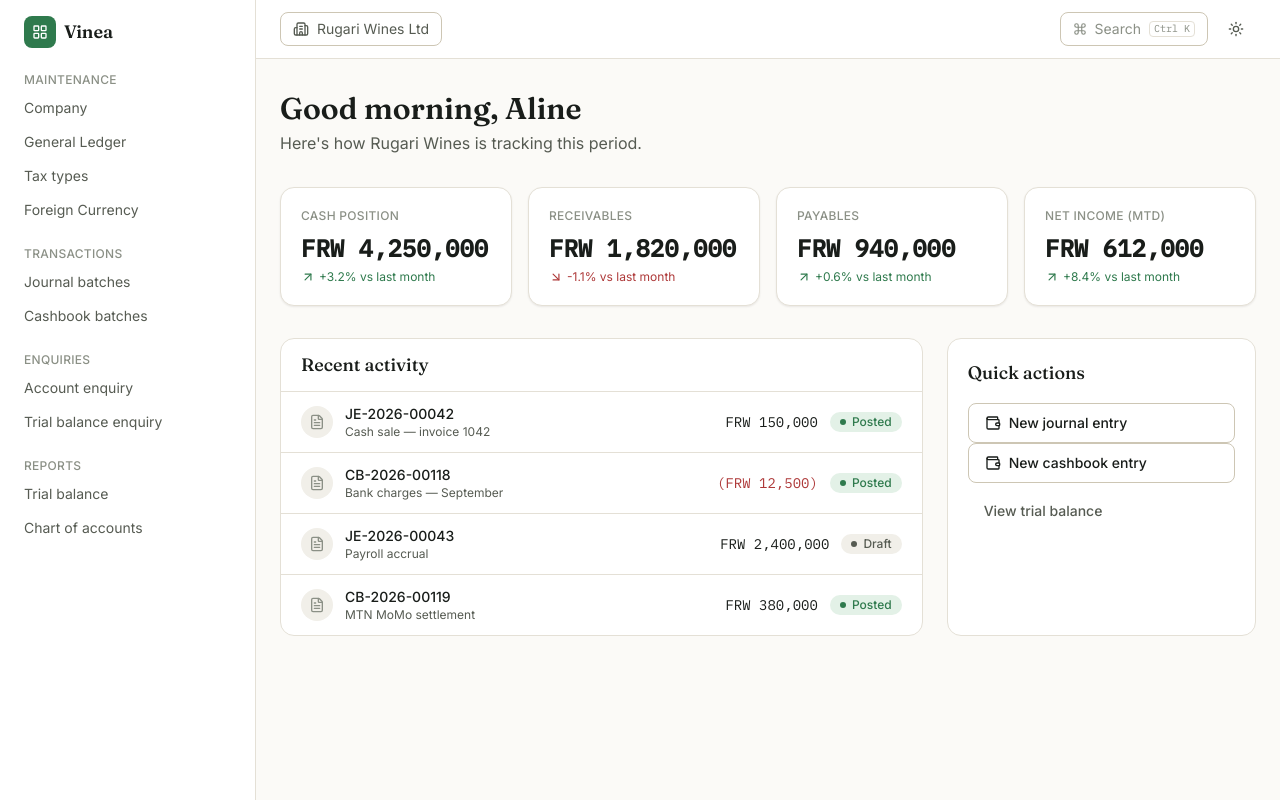
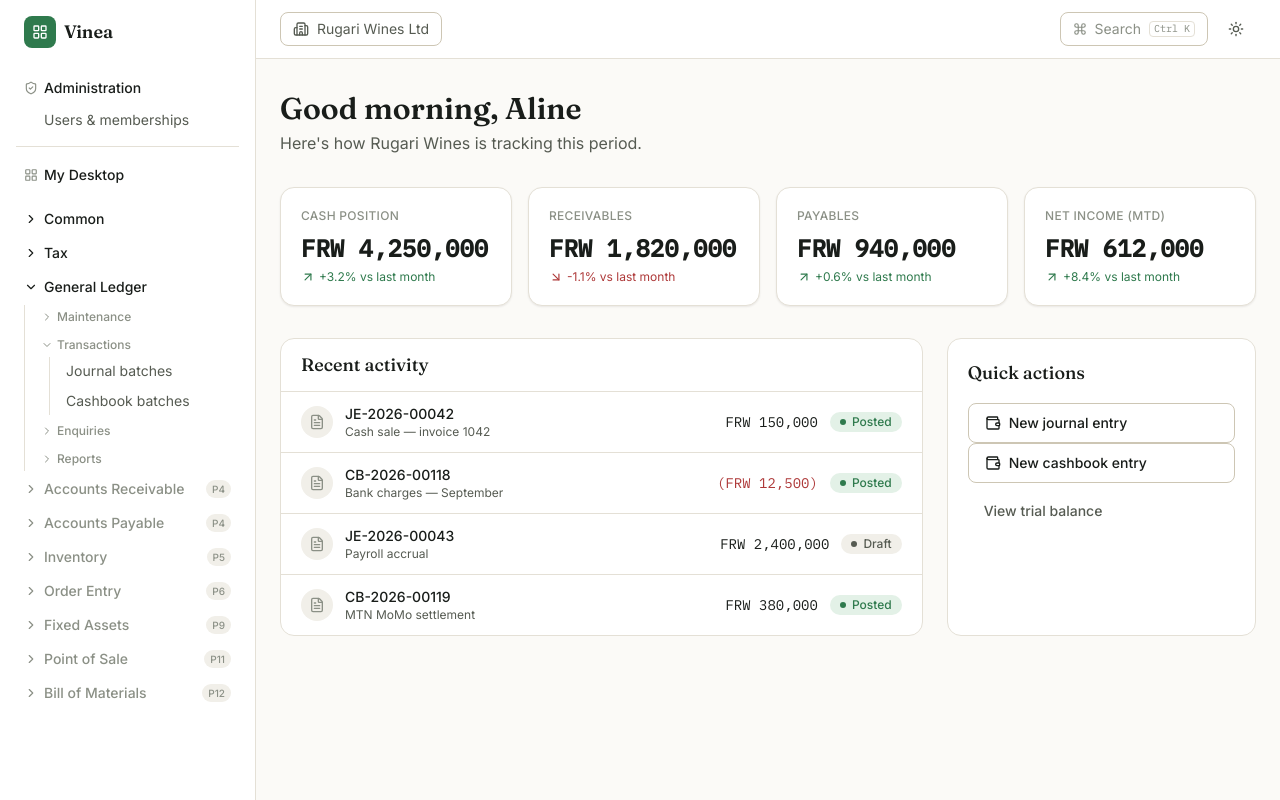
Before and after one commit to jibu7/vinea, a Next.js app in the folder frontend/: page /design/prototypes/dashboard in a window 1280 px wide. Built offline with nearby package versions, Linux system fonts and the light colour scheme.

Commit message:
fix(frontend): P3 nav — module-first explorer tree (Maintenance/Transactions/Enquiries/Reports nested per module) per owner's Sage reference

```diff
--- a/frontend/src/app/design/prototypes/dashboard/page.tsx
+++ b/frontend/src/app/design/prototypes/dashboard/page.tsx
@@ -1,16 +1,10 @@
 import Link from "next/link";
-import { LayoutGrid, Building2, Command as CommandIcon, Sun, ArrowUpRight, ArrowDownRight, FileText, Wallet } from "lucide-react";
+import { LayoutGrid, Building2, Command as CommandIcon, Sun, ArrowUpRight, ArrowDownRight, FileText, Wallet, ShieldCheck } from "lucide-react";
 import { Button } from "@/design/components/button";
 import { StatusChip } from "@/design/components/status-chip";
 import { Money } from "@/design/components/money";
+import { ModuleNav } from "@/design/components/module-nav";
 import { RWF } from "@/lib/format";
-
-const navGroups = [
-  { label: "Maintenance", items: ["Company", "General Ledger", "Tax types", "Foreign Currency"] },
-  { label: "Transactions", items: ["Journal batches", "Cashbook batches"] },
-  { label: "Enquiries", items: ["Account enquiry", "Trial balance enquiry"] },
-  { label: "Reports", items: ["Trial balance", "Chart of accounts"] },
-];
 
 const kpis = [
   { label: "Cash position", amount: 4250000, delta: "+3.2%", up: true },
@@ -29,31 +23,28 @@ const activity = [
 export default function DashboardPrototype() {
   return (
     <div className="flex min-h-screen" data-density="airy">
-      <aside className="hidden w-64 shrink-0 border-r border-[var(--vinea-border)] bg-[var(--vinea-surface-raised)] p-4 lg:block">
+      <aside className="hidden w-64 shrink-0 overflow-y-auto border-r border-[var(--vinea-border)] bg-[var(--vinea-surface-raised)] p-4 lg:block">
         <div className="mb-6 flex items-center gap-2 px-2">
           <div className="flex size-8 items-center justify-center rounded-[var(--radius-control)] bg-[var(--vinea-brand)] text-white">
             <LayoutGrid className="size-4" />
           </div>
           <span className="font-display text-lg font-semibold">Vinea</span>
         </div>
-        <nav className="space-y-5">
-          {navGroups.map((group) => (
-            <div key={group.label}>
-              <p className="px-2 text-xs font-medium uppercase tracking-wide text-[var(--vinea-ink-subtle)]">
-                {group.label}
-              </p>
-              <ul className="mt-1 space-y-0.5">
-                {group.items.map((item) => (
-                  <li key={item}>
-                    <span className="block cursor-pointer rounded-[var(--radius-control)] px-2 py-1.5 text-sm text-[var(--vinea-ink-muted)] hover:bg-[var(--vinea-surface-sunken)] hover:text-[var(--vinea-ink)]">
-                      {item}
-                    </span>
-                  </li>
-                ))}
-              </ul>
-            </div>
-          ))}
-        </nav>
+
+        {/* Administration sits apart from the module tree — mirrors Sage's top-bar placement */}
+        <div className="mb-3 border-b border-[var(--vinea-border)] pb-3">
+          <span className="flex items-center gap-1.5 rounded-[var(--radius-control)] px-2 py-1.5 text-sm font-medium text-[var(--vinea-ink)] hover:bg-[var(--vinea-surface-sunken)]">
+            <ShieldCheck className="size-3.5 text-[var(--vinea-ink-subtle)]" />
+            Administration
+          </span>
+          <ul className="ml-5 mt-0.5">
+            <li className="cursor-pointer rounded-[var(--radius-control)] px-2 py-1 text-sm text-[var(--vinea-ink-muted)] hover:bg-[var(--vinea-surface-sunken)] hover:text-[var(--vinea-ink)]">
+              Users &amp; memberships
+            </li>
+          </ul>
+        </div>
+
+        <ModuleNav />
       </aside>
 
       <div className="flex-1">
--- /dev/null
+++ b/frontend/src/design/components/module-nav.tsx
@@ -0,0 +1,208 @@
+"use client";
+
+import { useState } from "react";
+import { ChevronDown, ChevronRight, LayoutGrid } from "lucide-react";
+import { cn } from "@/lib/cn";
+
+export interface NavLeaf {
+  label: string;
+  phase?: string; // set when the screen belongs to a later phase — renders disabled with a tag
+}
+
+export interface NavIntent {
+  label: "Maintenance" | "Transactions" | "Enquiries" | "Reports";
+  items: NavLeaf[];
+}
+
+export interface NavModule {
+  label: string;
+  phase?: string; // whole module not live yet
+  intents: NavIntent[];
+}
+
+/**
+ * Sage-style explorer tree: module first, Maintenance/Transactions/Enquiries/Reports
+ * nested per module (matches the owner's reference UI) — distinct from the top-bar
+ * intents, which stay as quick filters/command-palette groups, not the primary tree.
+ */
+export const navModules: NavModule[] = [
+  {
+    label: "Common",
+    intents: [{ label: "Maintenance", items: [{ label: "Company details" }, { label: "Foreign currency" }] }],
+  },
+  {
+    label: "Tax",
+    intents: [{ label: "Maintenance", items: [{ label: "Tax types" }] }],
+  },
+  {
+    label: "General Ledger",
+    intents: [
+      {
+        label: "Maintenance",
+        items: [
+          { label: "Chart of accounts" },
+          { label: "Branches" },
+          { label: "Transaction types" },
+          { label: "Defaults" },
+          { label: "Rename account" },
+          { label: "Projects" },
+        ],
+      },
+      { label: "Transactions", items: [{ label: "Journal batches" }, { label: "Cashbook batches" }] },
+      { label: "Enquiries", items: [{ label: "Account enquiry" }, { label: "Trial balance enquiry" }] },
+      {
+        label: "Reports",
+        items: [
+          { label: "Account transactions" },
+          { label: "Trial balance" },
+          { label: "Chart of accounts" },
+          { label: "Bank reconciliation", phase: "P8" },
+          { label: "Cashbooks", phase: "P8" },
+          { label: "Balance sheet", phase: "P10" },
+          { label: "Income statement", phase: "P10" },
+        ],
+      },
+    ],
+  },
+  {
+    label: "Accounts Receivable",
+    phase: "P4",
+    intents: [
+      { label: "Maintenance", items: [{ label: "Customers" }, { label: "Sales reps" }] },
+      { label: "Transactions", items: [{ label: "Invoice" }, { label: "Credit note" }, { label: "Allocate" }] },
+      { label: "Enquiries", items: [{ label: "Customer enquiry" }] },
+      { label: "Reports", items: [{ label: "Age analysis" }, { label: "Statements" }] },
+    ],
+  },
+  {
+    label: "Accounts Payable",
+    phase: "P4",
+    intents: [
+      { label: "Maintenance", items: [{ label: "Suppliers" }] },
+      { label: "Transactions", items: [{ label: "GRV" }, { label: "Purchase order" }, { label: "Return to supplier" }] },
+      { label: "Enquiries", items: [{ label: "Supplier enquiry" }] },
+      { label: "Reports", items: [{ label: "Age analysis" }] },
+    ],
+  },
+  {
+    label: "Inventory",
+    phase: "P5",
+    intents: [
+      { label: "Maintenance", items: [{ label: "Items" }, { label: "Warehouses" }] },
+      { label: "Transactions", items: [{ label: "Adjustments" }, { label: "Transfers" }, { label: "Counts" }] },
+      { label: "Reports", items: [{ label: "Valuation" }, { label: "Movement" }] },
+    ],
+  },
+  {
+    label: "Order Entry",
+    phase: "P6",
+    intents: [{ label: "Transactions", items: [{ label: "Sales order" }, { label: "Purchase order" }] }],
+  },
+  {
+    label: "Fixed Assets",
+    phase: "P9",
+    intents: [{ label: "Maintenance", items: [{ label: "Asset register" }] }],
+  },
+  {
+    label: "Point of Sale",
+    phase: "P11",
+    intents: [{ label: "Transactions", items: [{ label: "Sales" }, { label: "Returns" }] }],
+  },
+  {
+    label: "Bill of Materials",
+    phase: "P12",
+    intents: [{ label: "Transactions", items: [{ label: "Manufacture process" }] }],
+  },
+];
+
+function IntentGroup({ intent, moduleDisabled }: { intent: NavIntent; moduleDisabled: boolean }) {
+  const [open, setOpen] = useState(intent.label === "Transactions");
+  return (
+    <div>
+      <button
+        type="button"
+        onClick={() => setOpen((o) => !o)}
+        disabled={moduleDisabled}
+        className="flex w-full items-center gap-1 rounded-[var(--radius-control)] px-2 py-1 text-xs font-medium text-[var(--vinea-ink-subtle)] hover:bg-[var(--vinea-surface-sunken)] disabled:hover:bg-transparent"
+      >
+        {open ? <ChevronDown className="size-3" /> : <ChevronRight className="size-3" />}
+        {intent.label}
+      </button>
+      {open && (
+        <ul className="ml-4 space-y-0.5 border-l border-[var(--vinea-border)] pl-2">
+          {intent.items.map((item) => {
+            const disabled = moduleDisabled || !!item.phase;
+            return (
+              <li key={item.label} className="flex items-center justify-between gap-2">
+                <span
+                  className={cn(
+                    "block flex-1 truncate rounded-[var(--radius-control)] px-2 py-1 text-sm",
+                    disabled
+                      ? "cursor-not-allowed text-[var(--vinea-ink-subtle)]"
+                      : "cursor-pointer text-[var(--vinea-ink-muted)] hover:bg-[var(--vinea-surface-sunken)] hover:text-[var(--vinea-ink)]",
+                  )}
+                >
+                  {item.label}
+                </span>
+                {item.phase && (
+                  <span className="mr-2 rounded-full bg-[var(--vinea-surface-sunken)] px-1.5 py-0.5 text-[10px] font-medium text-[var(--vinea-ink-subtle)]">
+                    {item.phase}
+                  </span>
+                )}
+              </li>
+            );
+          })}
+        </ul>
+      )}
+    </div>
+  );
+}
+
+function ModuleNode({ module }: { module: NavModule }) {
+  const [open, setOpen] = useState(module.label === "General Ledger");
+  const disabled = !!module.phase;
+  return (
+    <div>
+      <button
+        type="button"
+        onClick={() => setOpen((o) => !o)}
+        className={cn(
+          "flex w-full items-center gap-1.5 rounded-[var(--radius-control)] px-2 py-1.5 text-sm font-medium",
+          disabled ? "text-[var(--vinea-ink-subtle)]" : "text-[var(--vinea-ink)] hover:bg-[var(--vinea-surface-sunken)]",
+        )}
+      >
+        {open ? <ChevronDown className="size-3.5" /> : <ChevronRight className="size-3.5" />}
+        <span className="flex-1 truncate text-left">{module.label}</span>
+        {module.phase && (
+          <span className="rounded-full bg-[var(--vinea-surface-sunken)] px-1.5 py-0.5 text-[10px] font-medium text-[var(--vinea-ink-subtle)]">
+            {module.phase}
+          </span>
+        )}
+      </button>
+      {open && (
+        <div className="ml-2 mt-0.5 space-y-1 border-l border-[var(--vinea-border)] pl-2">
+          {module.intents.map((intent) => (
+            <IntentGroup key={intent.label} intent={intent} moduleDisabled={disabled} />
+          ))}
+        </div>
+      )}
+    </div>
+  );
+}
+
+/** Module-first explorer tree — mirrors the owner's Sage Evolution reference. */
+export function ModuleNav() {
+  return (
+    <nav className="space-y-3">
+      <div className="flex items-center gap-1.5 rounded-[var(--radius-control)] px-2 py-1.5 text-sm font-medium text-[var(--vinea-ink)] hover:bg-[var(--vinea-surface-sunken)]">
+        <LayoutGrid className="size-3.5 text-[var(--vinea-ink-subtle)]" />
+        My Desktop
+      </div>
+      <div className="space-y-0.5">
+        {navModules.map((module) => (
+          <ModuleNode key={module.label} module={module} />
+        ))}
+      </div>
+    </nav>
+  );
+}
```
